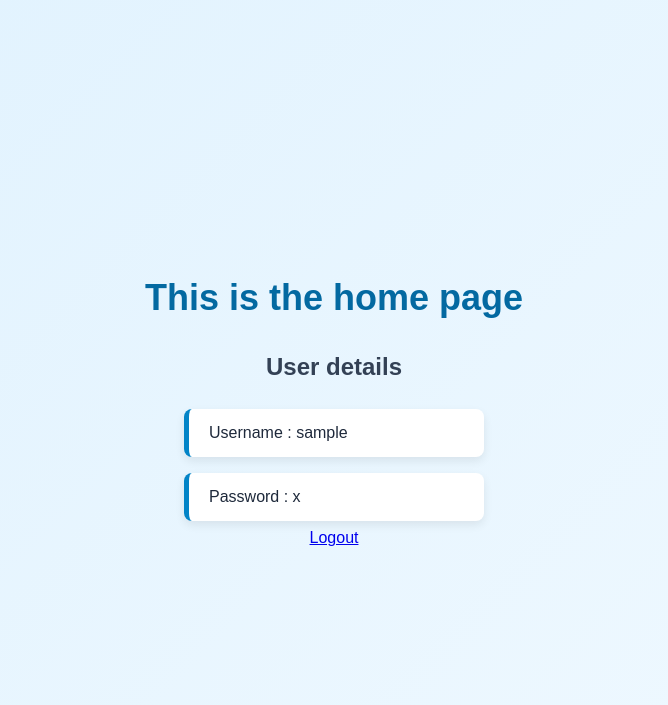
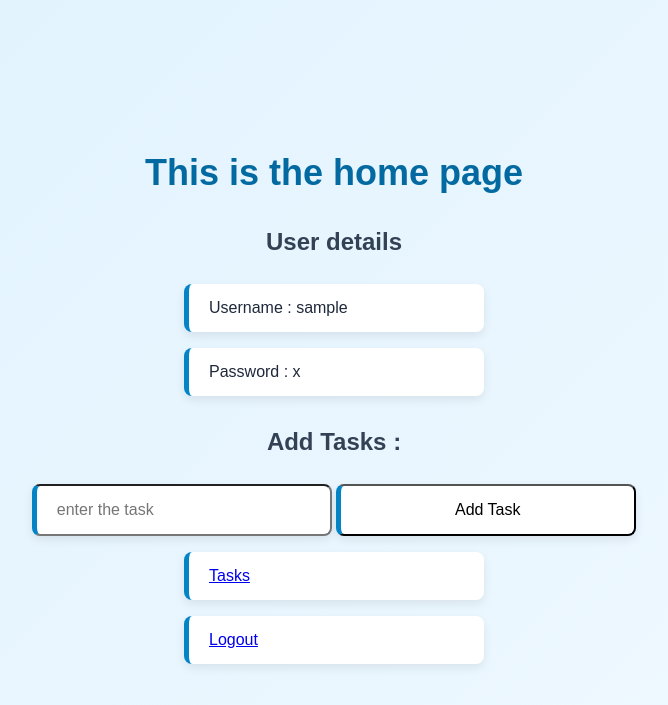
Before and after one commit to Divagarkathiresan/CLOUDVICE-INTERNSHIP-PREPARATION, a Flask app: template week1/day4/assessments/templates/homePage.html in a window 1280 px wide. Shown: the top 705 px of the page, without its empty margins (306-974 px from the left). Run offline with Flask 3, Linux system fonts and the light colour scheme; the template is opened without the code that fills it: most values are stand-ins (such as "Sample title", 1, 10 or a date in 2020).

Commit message:
Task 2 completed

```diff
--- a/week1/day4/assessments/app.py
+++ b/week1/day4/assessments/app.py
@@ -12,6 +12,13 @@ def dbConnection():
             password TEXT
         )
     """)
+    connection.execute("""
+            CREATE TABLE IF NOT EXISTS tasks (
+                id INTEGER PRIMARY KEY AUTOINCREMENT,
+                title TEXT,
+                status TEXT
+            )
+        """)
     connection.close()
 
 
@@ -27,10 +34,17 @@ def login():
 
     userName=request.form.get("name")
     password=request.form.get("password")
-    session["userName"]=userName
-    session["password"]=password
+    connection = sqlite3.connect("users.db")
+    user = connection.execute("SELECT name, password FROM users WHERE name = ? AND password = ?",(userName, password)).fetchone()
+    connection.close()
 
-    return redirect(url_for('home'))
+    if user:
+        session["userName"] = user[0]
+        session["password"]=user[1]
+        return redirect(url_for("home"))
+
+    return f"Invalid user, register first"
+
 
 @app.route("/register",methods=["GET","POST"])
 def register():
@@ -51,6 +65,23 @@ def logout():
     session.clear()
     return redirect(url_for('home'))
 
+
+@app.route("/add-task",methods=["POST"])
+def addTask():
+    task=request.form.get("task")
+    Connection=sqlite3.connect("users.db")
+    Connection.execute("insert into tasks (title,status) values (?,?)",(task,"PENDING"))
+    Connection.commit()
+    Connection.close()
+    return redirect(url_for('getTasks'))
+
+@app.route("/get-task")
+def getTasks():
+    Connection=sqlite3.connect("users.db")
+    tasks=Connection.execute("select * from tasks").fetchall()
+    return render_template('Tasks.html',tasks=tasks)
+
+
 if __name__=="__main__":
     dbConnection()
     app.run(debug=True)
--- a/week1/day4/assessments/static/homePage.css
+++ b/week1/day4/assessments/static/homePage.css
@@ -18,13 +18,13 @@ h1 {
     text-align: center;
 }
 
-h3 {
+h3{
     color: #334155;
     font-size: 24px;
     margin-bottom: 20px;
 }
 
-h4 {
+h4,input,button,a{
     width: 300px;
     background-color: #ffffff;
     padding: 15px 20px;
--- a/week1/day4/assessments/templates/homePage.html
+++ b/week1/day4/assessments/templates/homePage.html
@@ -11,6 +11,12 @@
     <h3>User details</h3>
     <h4>Username : {{userName}}</h4>
     <h4>Password : {{password}}</h4>
+    <h3>Add Tasks : </h3>
+    <form action="{{ url_for('addTask') }}" method="post">
+        <input name="task" type="text" placeholder="enter the task"/>
+        <button type="submit">Add Task</button>
+    </form>
+    <a href="/get-task">Tasks</a>
     <a href="/logout">Logout</a>
 </body>
 </html>
```
Also changed, not shown: week1/day4/assessments/templates/Tasks.html (added, +20 -0 lines), week1/day4/assessments/users.db, 3 other files.
